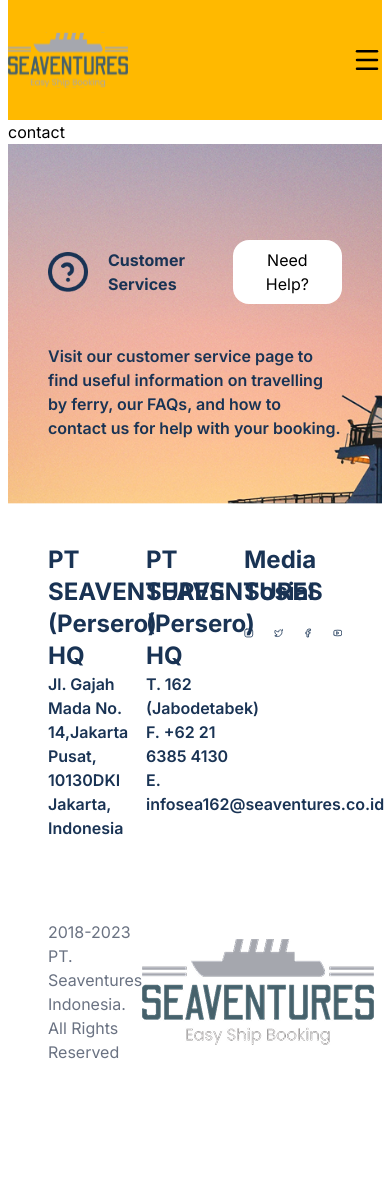
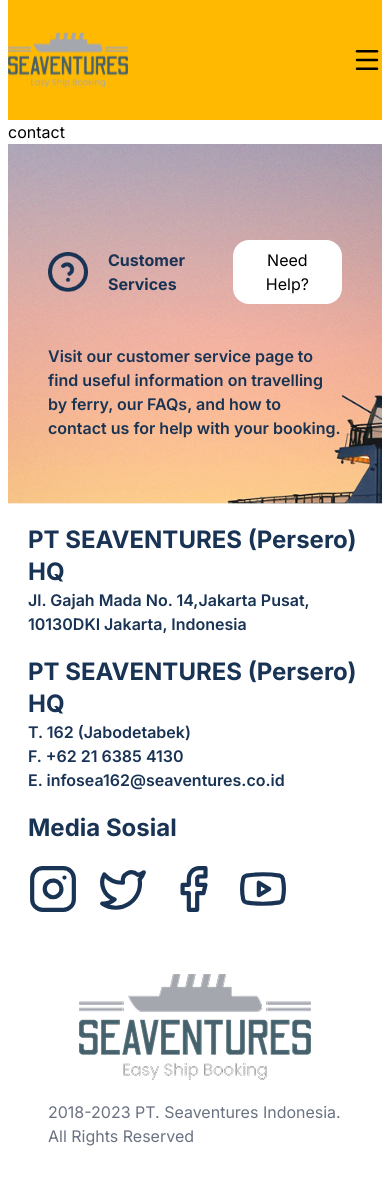
Before and after one commit to Fadli1009/tiket-travel, a React (Vite) app: page /contact in a window 390 px wide. Shown: the top 1184 px of the page. Before the commit the page ends 1104 px from the top, so only its background shows below. Built offline with nearby package versions, Linux system fonts and the light colour scheme.

Commit message:
solve footer

```diff
--- a/src/components/footer/Footer.jsx
+++ b/src/components/footer/Footer.jsx
@@ -32,7 +32,7 @@ const Footer = () => {
           <div></div>
         </div>
       </div>
-      <div className="grid grid-cols-3 p-10 text-[#193354]">
+      <div className="grid grid-cols-1 lg:grid-cols-3 p-5 lg:p-10 text-[#193354] gap-5">
         <div>
           <h1 className="text-2xl font-bold">PT SEAVENTURES (Persero) HQ</h1>
           <p className="font-semibold">
@@ -49,7 +49,7 @@ const Footer = () => {
         </div>
         <div>
           <h1 className="text-2xl font-bold">Media Sosial</h1>
-          <div className="flex gap-5">
+          <div className="flex gap-5 mt-5">
             <Instagram size={50} />
             <Twitter size={50} />
             <Facebook size={50} />
@@ -57,7 +57,7 @@ const Footer = () => {
           </div>
         </div>
       </div>
-      <div className="flex justify-between items-center p-10">
+      <div className="flex justify-between items-center p-10 flex-col-reverse lg:flex-row gap-5">
         <p className="text-gray-500">2018-2023 PT. Seaventures Indonesia. All Rights Reserved</p>
         <img src={logo} alt="" />
       </div>
```
